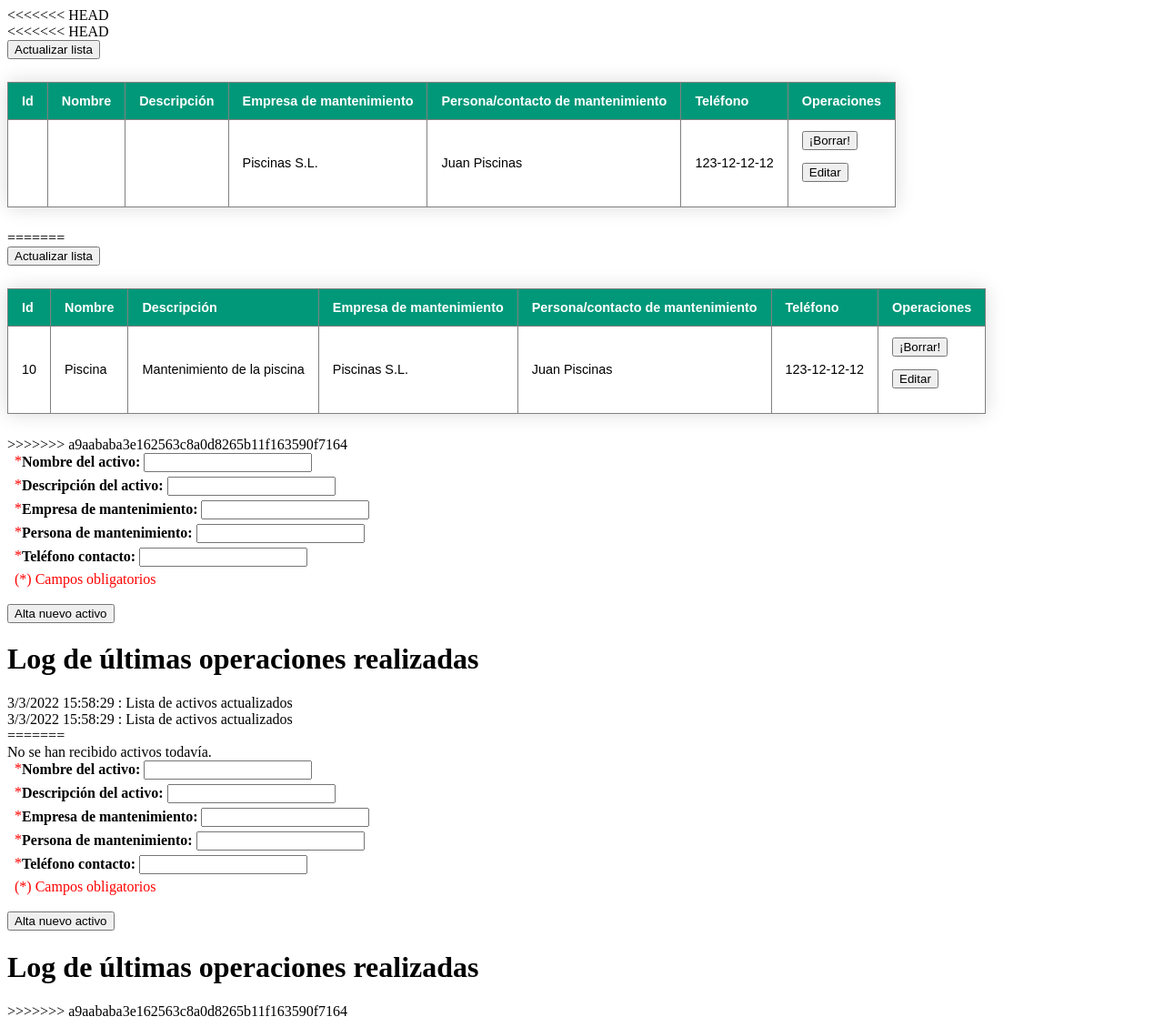
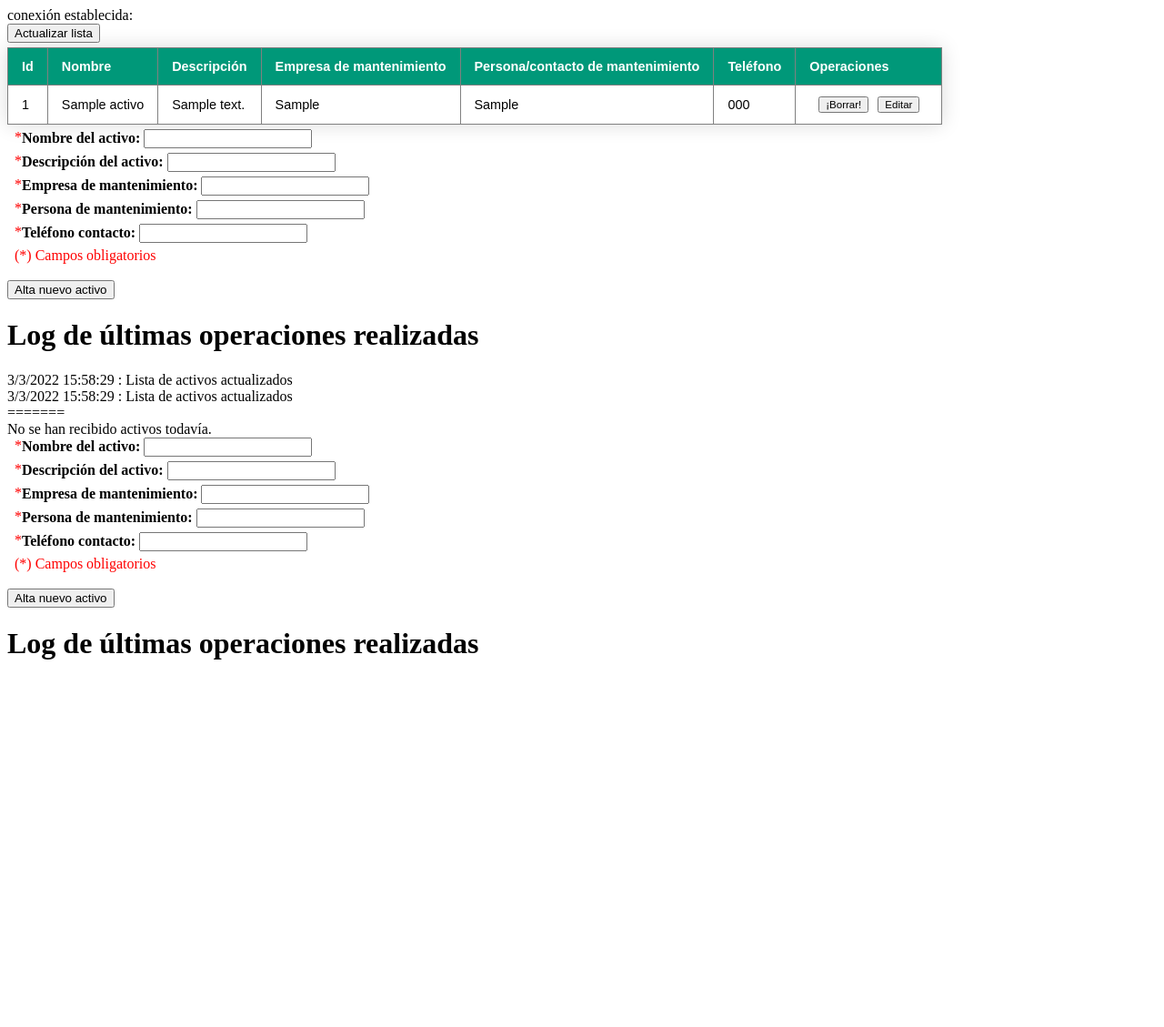
Before and after one commit to proreder/DWES06, a PHP site: page / in a window 1280 px wide. Shown: the whole page at 91% size. After the commit the page ends 725 px from the top, so only its background shows below. Run offline with PHP 8.4, Linux system fonts and the light colour scheme; tables that the repository leaves empty or names only in its code hold one stand-in row (values such as "Sample post").

Commit message:
Ejercicio 6 Lista activos terminado

```diff
--- /dev/null
+++ b/parte1/backend/Conexion.php
@@ -0,0 +1,27 @@
+<?php
+
+class Conexion{
+/**
+ * Archivo de configuración para conectar con la base de datos usando PDO.
+ * La información a almacenará será DSN, usuario y contraseña, y se almacenará
+ * en las constantes:
+ * DB_DSN, DB_USER, DB_PASSWD.
+ */
+function connect(){
+        //creamos un objeto de la conexión con la base de datos y esperamos la excepción
+        try{
+            $connDB = new PDO(DB_DSN, DB_USER, DB_PASSWD);
+            $connDB -> setAttribute(PDO::ATTR_ERRMODE , PDO::ERRMODE_EXCEPTION);
+        }catch (PDOException $ex){
+            echo "<br>Error: ".$ex->getCode();
+            echo "<br>Error: ".$ex->getMessage();
+        }
+        //si hay error devolvemos el objeto que contiene la conexión con la tabla INCMOTIV
+        if(!isset($ex)){
+            return $connDB;
+
+        }else{
+            return null;
+        }
+    }
+}
--- a/parte1/backend/conf.php
+++ b/parte1/backend/conf.php
@@ -1,2 +1,6 @@
 <?php
 //Definir aquí la información de configuración necesaria para conectar con la base de datos
+//parámetros de conexión a la base de datos
+define('DB_DSN', 'mysql:host=localhost;dbname=convecinos');
+define('DB_USER', 'root');
+define('DB_PASSWD', '');
--- a/parte1/backend/listaactivos.php
+++ b/parte1/backend/listaactivos.php
@@ -1,10 +1,36 @@
-<<<<<<< HEAD
+
 <?php
+require_once ('conf.php');
+require_once ('Conexion.php');
+
+//objeto para establecer conexión
+$conexion=new Conexion();
+$pdo=$conexion->connect();
+
+//variables
+$registros=false;
+
+//script para listar todos los regisro
+$sql_select="SELECT * FROM activos";
+if($pdo){
+    echo "conexión establecida: <br>";
+    $smtp=$pdo->prepare($sql_select);
+    try{
+        $smtp->execute();
+        $registros=$smtp->fetchAll((PDO::FETCH_ASSOC));
+    } catch (Exception $ex) {
+        $ex->getMessage();
+        echo $ex;
+    }
+
+}else{
+    echo "No se ha establecido conexión con la base de datos";
+}
 ?>
 <style>
     table {
     border-collapse: collapse;
-    margin: 25px 0;
+    margin: 5px 0;
     font-size: 0.9em;
     font-family: sans-serif;
     min-width: 400px;
@@ -19,75 +45,13 @@ table th,
 table td {
     padding: 12px 15px;
 }
-</style>
-<form class="actualizarActivos" onSubmit="return false;">
-    <input type="submit" value="Actualizar lista">
-</form>
-<table border="1px solid blue">
-    <thead>
-        <tr>
-            <th>Id</th>
-            <th>Nombre</th>
-            <th>Descripción</th>
-            <th>Empresa de mantenimiento</th>
-            <th>Persona/contacto de mantenimiento</th>
-            <th>Teléfono</th>
-            <th>Operaciones</th>
-        </tr>
-    </thead>
-    <tbody>
-        <tr>
-            <td>
-
-            </td>
-            <td>
-
-            </td>
-            <td>
-
-            </td>
-            <td>
-                Piscinas S.L.
-            </td>
-            <td>
-                Juan Piscinas
-            </td>
-            <td>
-                123-12-12-12
-            </td>
-            <td>
-                <form class="borrarActivo" aonSubmit="return false;">
-                    <input type='hidden' name='idactivo' value='10'>
-                    <input type="submit" value="¡Borrar!">
-                </form>
-                <form class="editarActivo" onSubmit="return false;">
-                    <input type='hidden' name='idactivo' value='11'>
-                    <input type="submit" value="Editar">
-                </form>
-            </td>
-        </tr>
-    </tbody>
-</table>
-=======
-<?php
-?>
-<style>
-    table {
-    border-collapse: collapse;
-    margin: 25px 0;
-    font-size: 0.9em;
-    font-family: sans-serif;
-    min-width: 400px;
-    box-shadow: 0 0 20px rgba(0, 0, 0, 0.15);
+.ope{
+    font-size: .8em;
+    margin-left: 10px;
+    float: left;
 }
-table thead tr {
-    background-color: #009879;
-    color: #ffffff;
-    text-align: left;
-}
-table th,
-table td {
-    padding: 12px 15px;
+.celda_ope{
+    width: 130px;
 }
 </style>
 <form class="actualizarActivos" onSubmit="return false;">
@@ -102,40 +66,37 @@ table td {
             <th>Empresa de mantenimiento</th>
             <th>Persona/contacto de mantenimiento</th>
             <th>Teléfono</th>
-            <th>Operaciones</th>
+            <th class='celda_ope'>Operaciones</th>
         </tr>
     </thead>
     <tbody>
-        <tr>
-            <td>
-                10
-            </td>
-            <td>
-                Piscina
-            </td>
-            <td>
-                Mantenimiento de la piscina
-            </td>
-            <td>
-                Piscinas S.L.
-            </td>
-            <td>
-                Juan Piscinas
-            </td>
-            <td>
-                123-12-12-12
-            </td>
-            <td>
-                <form class="borrarActivo" aonSubmit="return false;">
-                    <input type='hidden' name='idactivo' value='10'>
-                    <input type="submit" value="¡Borrar!">
-                </form>
-                <form class="editarActivo" onSubmit="return false;">
-                    <input type='hidden' name='idactivo' value='11'>
-                    <input type="submit" value="Editar">
-                </form>
-            </td>
-        </tr>
+        <?php
+            if($registros){
+                //var_dump($registros);
+                foreach($registros as $registro){
+                    echo "<tr>";
+                       echo "<td>$registro[id]</td>";
+                       echo "<td>$registro[nombre]</td>";
+                       echo "<td>$registro[descripcion]</td>";
+                       echo "<td>$registro[empresamnt]</td>";
+                       echo "<td>$registro[contactomnt]</td>";
+                       echo "<td>$registro[telefonomnt]</td>";
+
+                       //espacio para las operaciones
+                       echo "<td class='celda_ope>";
+                            echo '<form class="borrarActivo" onSubmit="return false;">';
+                                echo "<input type='hidden' name='idactivo' value=$registro[id]>";
+                                echo "<input  class='ope' type='submit' value='¡Borrar!'>";
+                            echo "</form>";
+                            echo '<form class="editarActivo" onSubmit="return false;">';
+                                echo "<input type='hidden' name='idactivo' value=$registro[id]>";
+                                echo "<input  class='ope' type='submit' value='Editar'>";
+                            echo "</form>";
+                        echo "</td>";
+                    echo "</tr>";
+                }
+
+            }
+        ?>
     </tbody>
 </table>
->>>>>>> a9aababa3e162563c8a0d8265b11f163590f7164
--- a/parte1/index.html
+++ b/parte1/index.html
@@ -1,4 +1,4 @@
-<<<<<<< HEAD
+
 <!DOCTYPE html>
 <html lang="es">
 <head>
@@ -534,5 +534,5 @@
 
     </div>
 </body>
->>>>>>> a9aababa3e162563c8a0d8265b11f163590f7164
+
 </html>
```
